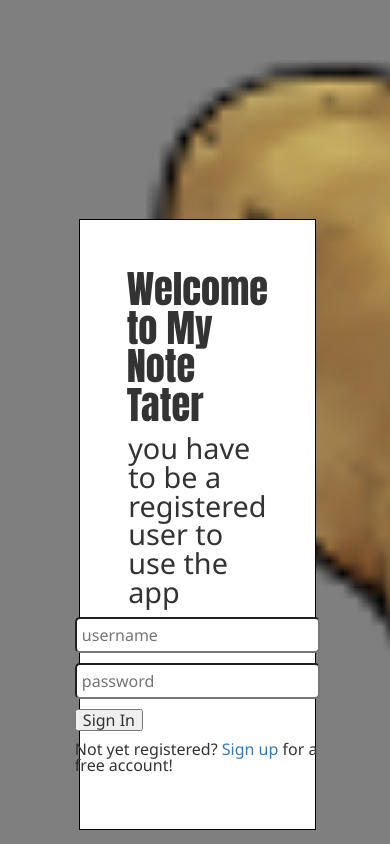
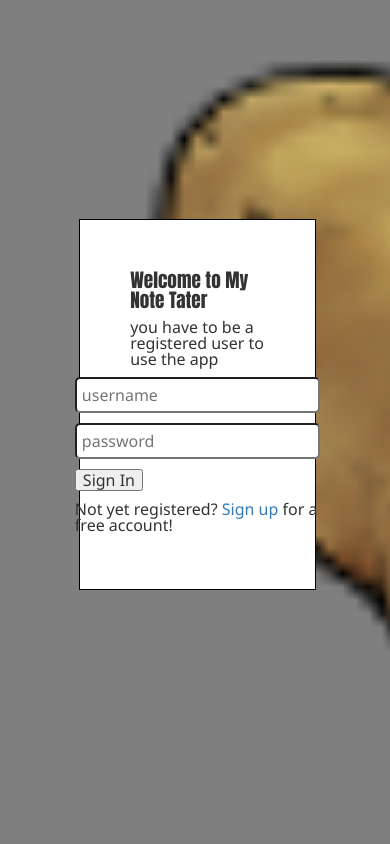
Before and after one commit to Arkoma/mynotetater, a React (Create React App) app: page /signin in a window 390 px wide. Built offline with nearby package versions, Linux system fonts and the light colour scheme.

Commit message:
phone styling again

```diff
--- a/src/css/index.css
+++ b/src/css/index.css
@@ -546,10 +546,10 @@ table {
   left: 20px;
 }
 @media (max-width: 500px) {
-  .auth__title {
+  .auth__container .auth__title {
     font-size: 1.2rem;
   }
-  .auth__sub-title {
+  .auth__container .auth__sub-title {
     font-size: 1rem;
   }
 }
--- a/src/less/auth.less
+++ b/src/less/auth.less
@@ -61,6 +61,7 @@
 }
 
 @media (max-width: 500px) {
+.auth__container {
 	.auth__title {
 		font-size: 1.2rem;
 	}
@@ -68,3 +69,4 @@
 		font-size: 1rem;
 	}
 }
+}
```
